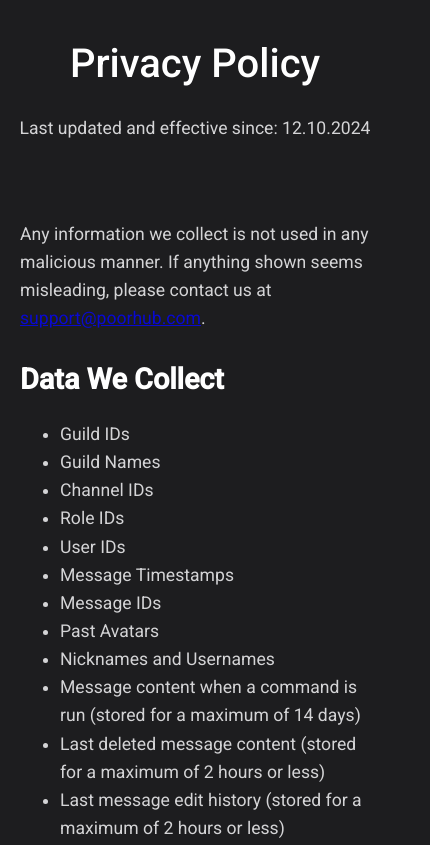
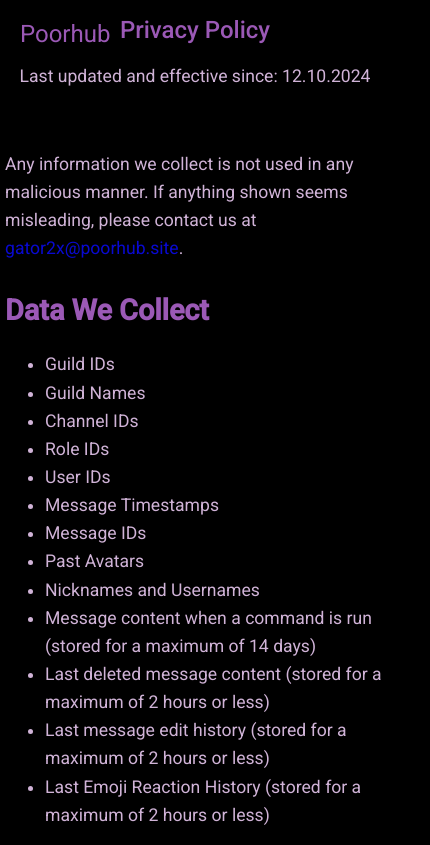
Before and after one commit to HighAxel/website, a plain HTML site: page privacy.html in a window 390 px wide. Shown: the top 845 px of the page, 430 px wide, since content can reach past the window. Drawn offline with Linux system fonts and the light colour scheme.

Commit message:
Update privacy.html

```diff
--- a/privacy.html
+++ b/privacy.html
@@ -4,6 +4,7 @@
     <meta charset="UTF-8">
     <meta name="viewport" content="width=device-width, initial-scale=1.0">
     <title>Privacy Policy</title>
+    <link rel="icon" href="icon.png" type="image/png">
     <meta name="description" content="PoorHub Discord Bot Privacy Policy" />
     <link href="https://fonts.googleapis.com/css2?family=Roboto:wght@400;500&display=swap" rel="stylesheet">
     <style>
@@ -11,37 +12,41 @@
     font-family: 'Roboto', sans-serif;
     margin: 0;
     padding: 0;
-            background-color: #1d1d1f; /* Dark background */
-            color: #e4e4e7; /* Light text */
+    min-height: 100vh; /* Allow body to grow with content */
+    background-color: #000; /* Dark background */
+    color: #fff; /* White text */
+    display: flex;
+    flex-direction: column;
 }
 
-        header {
+header, .container, footer {
+    width: 100%;
     text-align: center;
-            margin: 40px 0;
 }
 
         header h1 {
             font-size: 2.5em;
             font-weight: 500;
-            color: white;
+            color: #9b59b6;
         }
 
         .container {
     max-width: 900px;
-            margin: 0 auto;
+    margin: 20px auto; /* Add some margin to create space */
     padding: 20px;
+    text-align: left;
 }
 
         h2 {
             font-size: 1.8em;
-            color: white;
+            color: #9b59b6;
             margin-top: 30px;
         }
 
         p, ul {
             font-size: 1.1em;
             line-height: 1.6;
-            color: #d4d4d6;
+            color: #d0b3d7; /* Light purple for consistency */
         }
 
         ul {
@@ -49,16 +54,53 @@
             padding-left: 40px;
         }
 
+        a {
+            color: #0909d1; /* Custom blue for links */
+            text-decoration: none;
+        }
+
         footer {
-            text-align: center;
-            margin-top: 40px;
+    margin-top: auto; /* Stick footer to the bottom of the page */
     padding: 20px;
-            background-color: #151515;
+    background-color: #000; /* Match body background */
+    color: #888; /* Footer text color */
+    font-size: 0.9em;
 }
+
 
         footer p {
             color: #888;
             font-size: 0.9em;
+        }
+
+        @media (max-width: 768px) {
+            header h1 {
+                font-size: 2em;
+            }
+            .container {
+                padding: 10px;
+            }
+        }
+
+        @media (max-width: 480px) {
+            header h1 {
+                font-size: 1.5em;
+            }
+            .container {
+                padding: 5px;
+            }
+        }
+        .poorhub-link {
+            position: absolute;
+            top: 20px;
+            left: 20px;
+            color: #9b59b6; /* Purple link */
+            font-size: 1.5em;
+            text-decoration: none;
+        }
+
+        .poorhub-link:hover {
+            color: #8e44ad; /* Darker purple on hover */
         }
     </style>
 </head>
@@ -69,7 +111,7 @@
     </header>
 
     <div class="container">
-        <p>Any information we collect is not used in any malicious manner. If anything shown seems misleading, please contact us at <a href="mailto:support@poorhub.com" style="color: #0909d1;">support@poorhub.com</a>.</p>
+        <p>Any information we collect is not used in any malicious manner. If anything shown seems misleading, please contact us at <a href="mailto:gator2x@poorhub.site">gator2x@poorhub.site</a>.</p>
 
         <h2>Data We Collect</h2>
         <ul>
@@ -98,7 +140,7 @@
         <p>We do not sell or expose your information to others or third parties.</p>
 
         <h2>Data Removal</h2>
-        <p>Email <a href="mailto:gator2x@poorhub.site" style="color: #0909d1;">gator2x@poorhub.site</a> for all of your data that we are currently storing. Response times may vary and could take up to 7 days.</p>
+        <p>Email <a href="mailto:gator2x@poorhub.site">gator2x@poorhub.site</a> for all of your data that we are currently storing. Response times may vary and could take up to 7 days.</p>
 
         <h2>Changes to the Privacy Policy</h2>
         <p>We can update these terms at any time without notice. Continuing to use our services after any changes means that you agree with these terms, and violation of our terms of service could result in a permanent ban across all of our services.</p>
@@ -107,5 +149,6 @@
     <footer>
         <p>&copy; 2024 PoorHub Bot. All rights reserved.</p>
     </footer>
+    <a href="index.html" class="poorhub-link">Poorhub</a>
 </body>
 </html>
```
Lines whose indentation alone changed are shown as unchanged.
